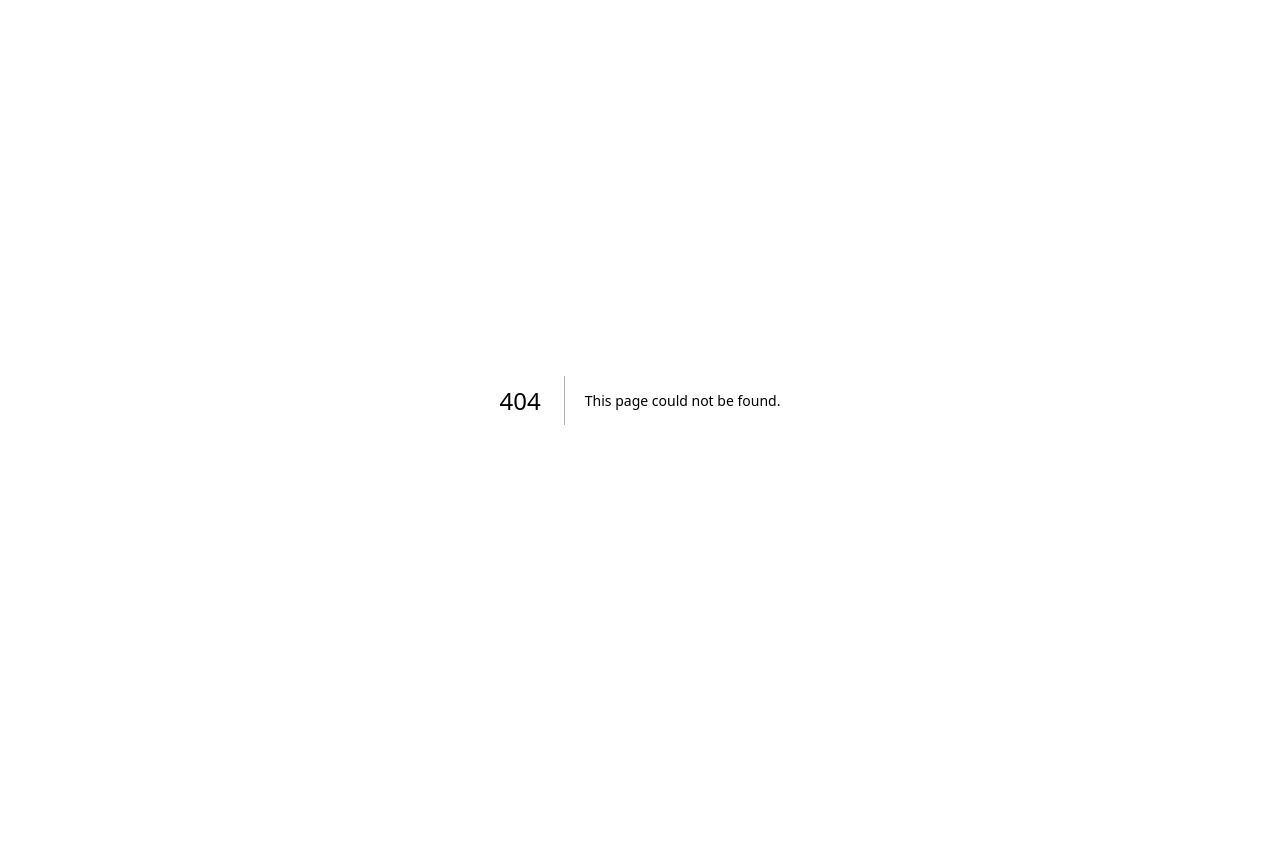
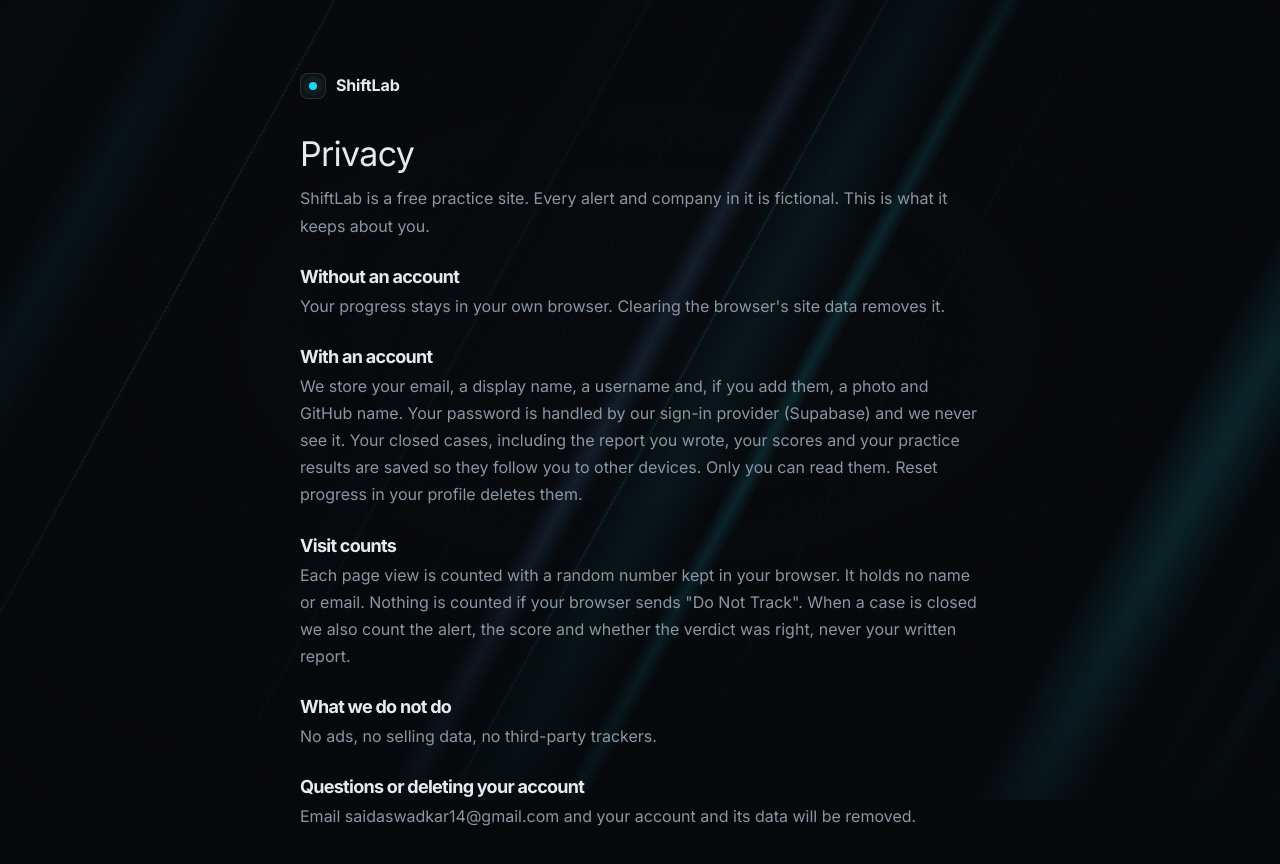
Before and after one commit to sai-707/shiftlab, a Next.js app: page /privacy in a window 1280 px wide. Before the commit this address had no page. Shown: the top 864 px of the page. Before the commit the page ends 800 px from the top, so only its background shows below. Built offline with nearby package versions, Linux system fonts and the light colour scheme.

Commit message:
Add error pages, privacy page, sitemap, share image, security headers

```diff
--- /dev/null
+++ b/app/error.tsx
@@ -0,0 +1,21 @@
+"use client";
+
+import Link from "next/link";
+
+// Shown when a page crashes. Plain markup on purpose: if the shared site pieces were what broke, this must still draw.
+export default function ErrorPage({ reset }: { error: Error; reset: () => void }) {
+  return (
+    <main style={{ minHeight: "100svh", display: "grid", placeItems: "center", textAlign: "center", padding: 24, background: "var(--color-void)", color: "var(--color-ink)" }}>
+      <div>
+        <h1 style={{ fontSize: 28, margin: "0 0 8px" }}>Something went wrong</h1>
+        <p style={{ color: "var(--color-muted)", margin: "0 0 20px" }}>Your saved progress is safe. Try again, or go back to the start.</p>
+        <button onClick={reset} style={{ marginRight: 12, padding: "10px 18px", borderRadius: 10, border: "1px solid var(--color-line)", background: "var(--color-panel)", color: "inherit", cursor: "pointer" }}>
+          Try again
+        </button>
+        <Link href="/" style={{ color: "var(--color-accent)" }}>
+          Home
+        </Link>
+      </div>
+    </main>
+  );
+}
--- a/app/layout.tsx
+++ b/app/layout.tsx
@@ -1,6 +1,7 @@
 import type { Metadata } from "next";
 import { Inter, JetBrains_Mono } from "next/font/google";
 import { Suspense } from "react";
+import { SITE_URL } from "@/lib/site";
 import Tracker from "@/components/analytics/Tracker";
 import "./globals.css";
 
@@ -15,9 +16,12 @@ const jetbrainsMono = JetBrains_Mono({
 });
 
 export const metadata: Metadata = {
+  metadataBase: new URL(SITE_URL),
   title: { default: "ShiftLab", template: "%s · ShiftLab" },
   description:
     "Practise the SOC Level 1 analyst job on fictional alerts: investigate, triage, report, and get coached.",
+  openGraph: { title: "ShiftLab", description: "Practise the SOC Level 1 analyst job on fictional alerts.", type: "website", images: [{ url: "/og.png", width: 1200, height: 630, alt: "ShiftLab" }] },
+  twitter: { card: "summary_large_image", images: ["/og.png"] },
 };
 
 export default function RootLayout({ children }: LayoutProps<"/">) {
--- /dev/null
+++ b/app/not-found.tsx
@@ -0,0 +1,24 @@
+import Link from "next/link";
+import SiteShell from "@/components/site/SiteShell";
+
+export default function NotFound() {
+  return (
+    <SiteShell>
+      <main className="auth">
+        <Link className="brand" href="/">
+          <span className="mark" aria-hidden="true">
+            <i />
+          </span>
+          ShiftLab
+        </Link>
+        <div className="stack" style={{ textAlign: "center" }}>
+          <h1 style={{ fontSize: 56, margin: 0, letterSpacing: "-.03em" }}>404</h1>
+          <p style={{ color: "var(--color-muted)" }}>This page is not in the queue.</p>
+          <Link className="btn primary" href="/">
+            Back to ShiftLab
+          </Link>
+        </div>
+      </main>
+    </SiteShell>
+  );
+}
--- a/app/page.tsx
+++ b/app/page.tsx
@@ -156,7 +156,9 @@ export default function Home() {
       <footer className="foot">
         <div className="wrap">
           <p>Fictional company. Nothing here is real. Visits are counted anonymously, with no name or email.</p>
-          <p>ShiftLab</p>
+          <p>
+            <Link href="/privacy">Privacy</Link> · ShiftLab
+          </p>
         </div>
       </footer>
     </SiteShell>
--- /dev/null
+++ b/app/privacy/page.tsx
@@ -0,0 +1,48 @@
+import type { Metadata } from "next";
+import Link from "next/link";
+import SiteShell from "@/components/site/SiteShell";
+
+export const metadata: Metadata = { title: "Privacy" };
+
+const H = { fontSize: 18, margin: "28px 0 6px" } as const;
+const P = { margin: "0 0 8px", color: "var(--color-muted)", lineHeight: 1.7 } as const;
+
+// Plain-language summary of what the site stores. Keep it true: update it whenever a new thing is stored.
+export default function PrivacyPage() {
+  return (
+    <SiteShell>
+      <main className="wrap" style={{ maxWidth: 720, padding: "72px 20px 96px" }}>
+        <Link className="brand" href="/">
+          <span className="mark" aria-hidden="true">
+            <i />
+          </span>
+          ShiftLab
+        </Link>
+        <h1 style={{ fontSize: 34, margin: "28px 0 4px", letterSpacing: "-.02em" }}>Privacy</h1>
+        <p style={P}>ShiftLab is a free practice site. Every alert and company in it is fictional. This is what it keeps about you.</p>
+
+        <h2 style={H}>Without an account</h2>
+        <p style={P}>Your progress stays in your own browser. Clearing the browser&apos;s site data removes it.</p>
+
+        <h2 style={H}>With an account</h2>
+        <p style={P}>
+          We store your email, a display name, a username and, if you add them, a photo and GitHub name. Your password is handled by our sign-in provider (Supabase) and we never see it.
+          Your closed cases, including the report you wrote, your scores and your practice results are saved so they follow you to other devices. Only you can read them.
+          Reset progress in your profile deletes them.
+        </p>
+
+        <h2 style={H}>Visit counts</h2>
+        <p style={P}>
+          Each page view is counted with a random number kept in your browser. It holds no name or email. Nothing is counted if your browser sends &quot;Do Not Track&quot;.
+          When a case is closed we also count the alert, the score and whether the verdict was right, never your written report.
+        </p>
+
+        <h2 style={H}>What we do not do</h2>
+        <p style={P}>No ads, no selling data, no third-party trackers.</p>
+
+        <h2 style={H}>Questions or deleting your account</h2>
+        <p style={P}>Email saidaswadkar14@gmail.com and your account and its data will be removed.</p>
+      </main>
+    </SiteShell>
+  );
+}
--- /dev/null
+++ b/app/robots.ts
@@ -0,0 +1,9 @@
+import type { MetadataRoute } from "next";
+import { SITE_URL } from "@/lib/site";
+
+export default function robots(): MetadataRoute.Robots {
+  return {
+    rules: { userAgent: "*", allow: "/", disallow: ["/admin", "/api/"] },
+    sitemap: `${SITE_URL}/sitemap.xml`,
+  };
+}
--- /dev/null
+++ b/app/sitemap.ts
@@ -0,0 +1,7 @@
+import type { MetadataRoute } from "next";
+import { SITE_URL } from "@/lib/site";
+
+// Only the public pages. The student workspace needs no sign-in, but it is not a page to find through a search engine.
+export default function sitemap(): MetadataRoute.Sitemap {
+  return ["/", "/login", "/signup", "/privacy"].map((p) => ({ url: `${SITE_URL}${p}` }));
+}
--- /dev/null
+++ b/lib/site.ts
@@ -0,0 +1,3 @@
+// The public address of the site, used for link previews, the sitemap and robots.txt.
+// shortcut: hard-coded to the workers.dev address. Change it here when a custom domain is added.
+export const SITE_URL = "https://shiftlab.blueteam-labs.workers.dev";
--- a/next.config.ts
+++ b/next.config.ts
@@ -7,6 +7,22 @@ const nextConfig: NextConfig = {
   // Lets you open the dev server from this computer's network address, not only localhost.
   // shortcut: hard-coded to one address, update it if your IP changes (only affects `npm run dev`)
   allowedDevOrigins: ["192.168.1.6"],
+  // Safe-by-default browser rules. No Content-Security-Policy yet: it needs testing against Next's inline scripts.
+  // shortcut: add a CSP once the site has been checked with a report-only policy.
+  async headers() {
+    return [
+      {
+        source: "/:path*",
+        headers: [
+          { key: "X-Content-Type-Options", value: "nosniff" },
+          { key: "X-Frame-Options", value: "DENY" },
+          { key: "Referrer-Policy", value: "strict-origin-when-cross-origin" },
+          { key: "Permissions-Policy", value: "camera=(), microphone=(), geolocation=()" },
+          { key: "Strict-Transport-Security", value: "max-age=31536000" },
+        ],
+      },
+    ];
+  },
   turbopack: {
     rules: {
       "*.css": {
```
Also changed, not shown: public/og.png (added), 1 other file (tests, documents, lock files or other folders).
